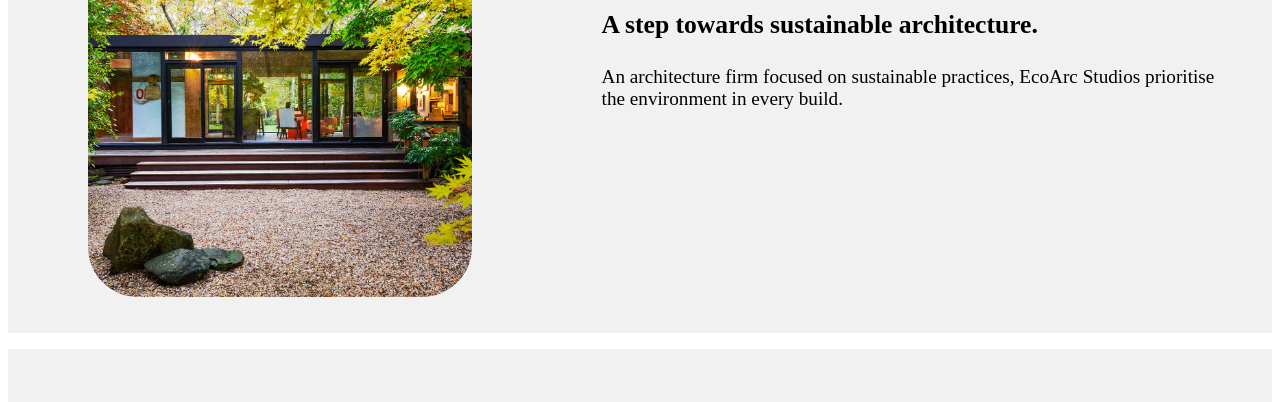
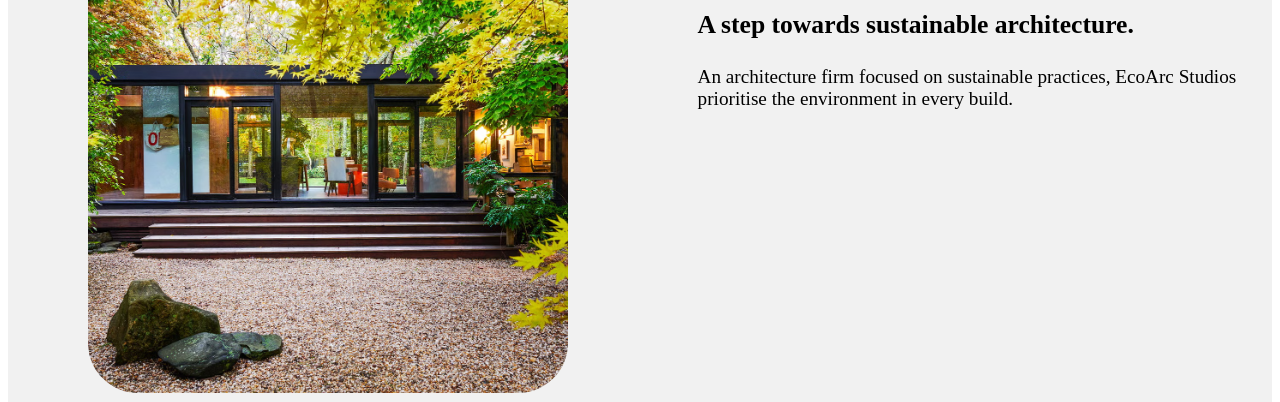
Before and after one commit to vytn-commits/formsubmit, a plain HTML site: page index.html in a window 1280 px wide. Shown: the part 197-599 px from the top of the page. Drawn offline with nearby package versions, Linux system fonts and the light colour scheme; a web font is replaced by a local one.

Commit message:
Add files via upload

```diff
--- a/style.css
+++ b/style.css
@@ -188,7 +188,7 @@ p{
 }
 .hero-img{
     border-radius: 50px;
-    width: 30vw;
+    width: 30em;
     min-width: 200px;
     height: auto;
     margin-left: clamp(20px, 3em, 5em);
```
